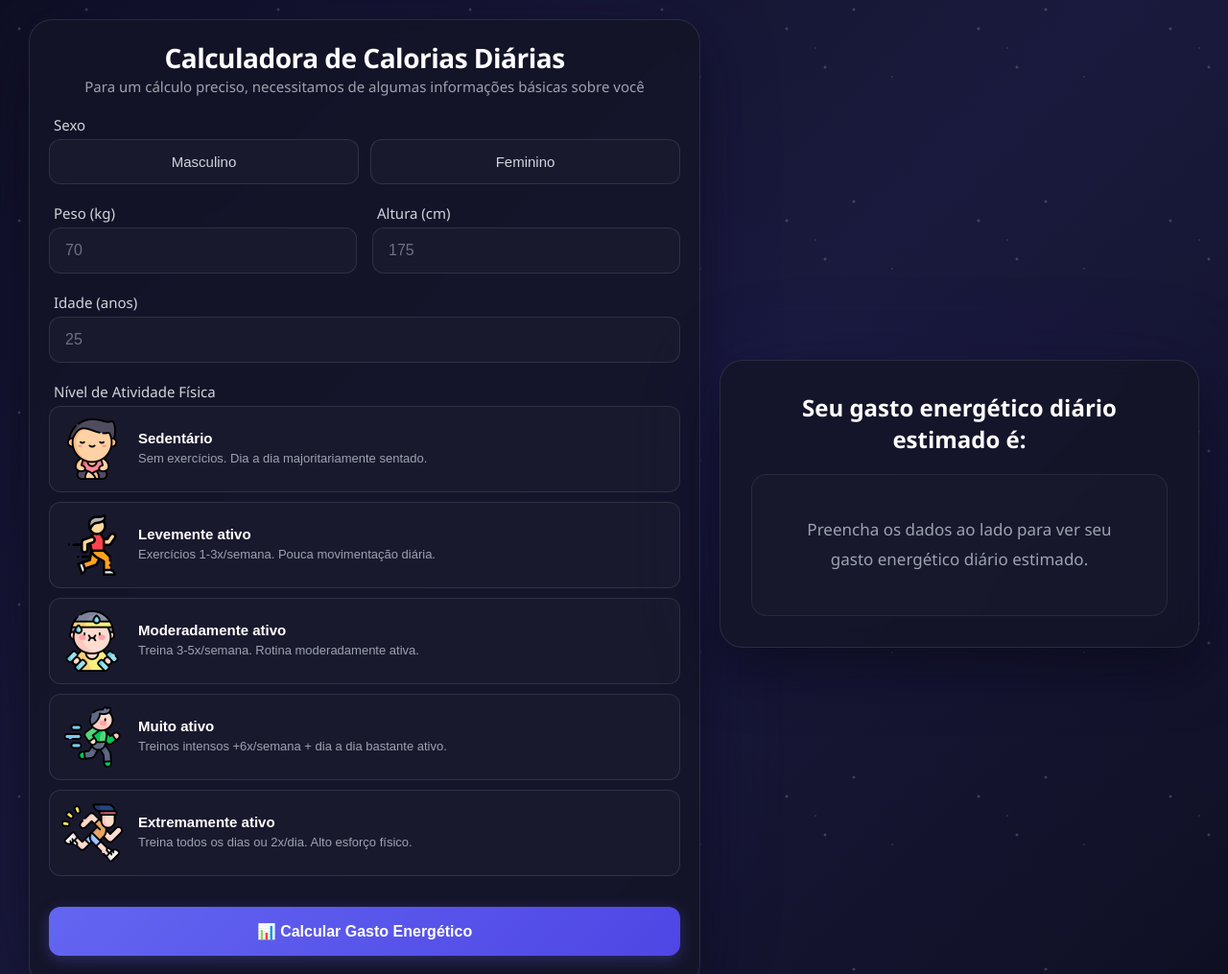
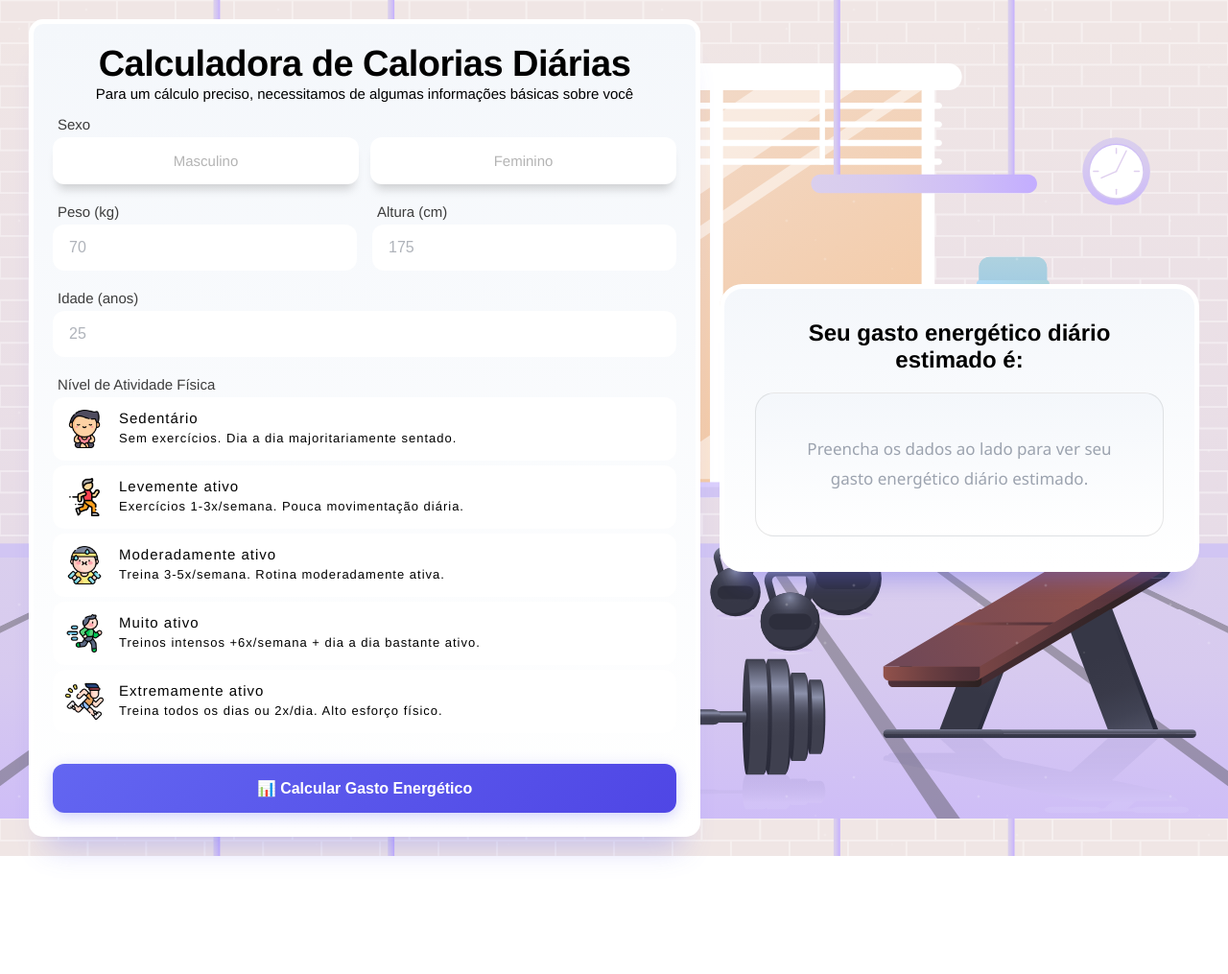
Before and after one commit to leocampelo-dev/Projeto_Calculadora_gasto_energ-tico, a plain HTML site: page index.html in a window 1280 px wide. Shown: the top 1015 px of the page at 96% size. After the commit the page ends 892 px from the top, so only its background shows below. Drawn offline with Linux system fonts and the light colour scheme.

Commit message:
reajuste de cores e estilizações dos botões

```diff
--- a/styles.css/components.css
+++ b/styles.css/components.css
@@ -5,28 +5,38 @@
     gap: 12px;
 }
 
+/* BOTÃO SEXO */
 .option-btn {
-    background: rgba(30, 30, 50, 0.6);
-    border: 1.5px solid rgba(255, 255, 255, 0.1);
     border-radius: 12px;
-    padding: 14px 16px;
-    color: #d1d5db;
+    padding: 14px 14px;
+    color: #3d3d3d62;
     font-size: 15px;
     font-weight: 500;
+    font-family:'Franklin Gothic Medium', 'Arial Narrow', Arial, sans-serif;
     cursor: pointer;
-    transition: all 0.3s ease;
+    box-shadow: rgba(0, 0, 0, 0.404) 0px 15px 10px -15px;
+    border: none;
     margin: 0;
+
+    background: white;
+    border: 2px solid transparent;
+    box-shadow: #7a7a7a52 0px 10px 10px -5px;
+    border-inline: 2px solid transparent;
 }
 
+/* BOTÃO SEXO AO PASSAR MOUSE*/
 .option-btn:hover {
-    border-color: rgba(255, 255, 255, 0.2);
-    background: rgba(30, 30, 50, 0.8);
+    border-color: rgba(0, 0, 0, 0.2);
+    border-radius: 12px;
+    transform: translateY(-2px);
 }
 
+/* BOTÃO ATIVO SEXO*/
 .option-btn.active {
-    background: rgba(99, 102, 241, 0.15);
-    border-color: #6366f1;
-    color: #ffffff;
+    background: var(--color-laranja);
+    color: #F8F9FD;
+    border:#00000041 1px solid;
+    border-radius: 12px;
 }
 
 /* BOTÕES DE ATIVIDADE FÍSICA */
@@ -34,16 +44,18 @@
 .activity-options {
     display: flex;
     flex-direction: column;
-    gap: 10px;
+    gap: 5px;
 }
 
 .activity-btn {
-    background: rgba(30, 30, 50, 0.6);
+    background: #ffffff;
     border: 1.5px solid rgba(255, 255, 255, 0.1);
     border-radius: 12px;
     padding: 12px;
-    color: #d1d5db;
+    color: #ffffff;
     font-size: 15px;
+    font-family: 'Franklin Gothic Medium', 'Arial Narrow', Arial, sans-serif;
+    letter-spacing: 1px;
     cursor: pointer;
     transition: all 0.3s ease;
     display: flex;
@@ -54,8 +66,9 @@
 }
 
 .activity-btn .icon {
-    font-size: 24px;
-    min-width: 32px;
+    font-size: 35px;
+    width: 40px;
+    height: 40px;
     display: flex;
     align-items: center;
     justify-content: center;
@@ -66,29 +79,31 @@
     flex-direction: column;
     gap: 4px;
     flex: 1;
+
 }
 
 .activity-btn strong {
-    color: #ffffff;
+    color: #030303;
     font-size: 15px;
-    font-weight: 600;
+    font-weight: 500;
 }
 
 .activity-btn small {
-    color: #9ca3af;
+    color: #000000;
     font-size: 13px;
     font-weight: 400;
     line-height: 1.4;
 }
 
 .activity-btn:hover {
-    border-color: rgba(255, 255, 255, 0.2);
-    background: rgba(30, 30, 50, 0.8);
+    border-color: rgba(0, 0, 0, 0.2);
+    background-color: var(--color-laranja);
 }
 
 .activity-btn.active {
-    background: rgba(99, 102, 241, 0.15);
-    border-color: #6366f1;
+    background: rgba(247, 145, 29, 0.795);
+    border-color: #00000041;
+    box-shadow: #00000042 0px 10px 10px -5px;
 }
 
 .activity-btn.active strong {
@@ -96,7 +111,7 @@
 }
 
 .activity-btn.active small {
-    color: #d1d5db;
+    color: #ffffff;
 }
 
 /* BOTÃO DE SUBMIT */
--- a/styles.css/global.css
+++ b/styles.css/global.css
@@ -23,6 +23,8 @@
 
   --radius-lg: 16px;
   --radius-md: 12px;
+
+  --color-laranja: rgba(247, 145, 29, 0.795);
 }
 
 /* BODY */
@@ -41,6 +43,10 @@ body {
     align-items: center;
     padding: 20px;
     position: relative;
+    background-image: url('../assets/Background_img/bg_gym.svg');
+    background-size: cover;
+    background-position: center;
+    background-attachment: fixed;
 }
 
 /* Efeito de estrelas no fundo */
--- a/styles.css/main.css
+++ b/styles.css/main.css
@@ -1,40 +1,40 @@
 /* CONTAINER PRINCIPAL */
 .calculator {
-    background: rgba(20, 20, 40, 0.85);
+    background: rgba(255, 255, 255, 0);
     backdrop-filter: blur(10px);
     border: 1px solid rgba(255, 255, 255, 0.1);
-    border-radius: 24px;
-    padding-top: 20px;
-    padding-right: 20px;
-    padding-left: 20px;
+    border-radius: 15px;
+    padding: 20px;
     flex: 1;
     max-width: 700px;
     box-shadow:
         0 20px 60px rgba(0, 0, 0, 0.5),
         0 0 100px rgba(79, 70, 229, 0.1);
+    background: linear-gradient(0deg, rgb(255, 255, 255) 0%, rgb(244, 247, 251) 100%);
+    border-radius: 15px;
+    border: 5px solid rgb(255, 255, 255);
+    box-shadow: #6365f150 0px 30px 30px -20px;
 }
 
 header {
     text-align: center;
-    margin-bottom: 20px;
+    margin-bottom: 15px;
 }
 
 header h1 {
-    color: #ffffff;
-    font-size: 28px;
-    font-weight: 600;
+    color: rgb(0, 0, 0);
+    font-size: 38px;
+    font-weight: 700;
+    font-family:'Franklin Gothic Medium', 'Arial Narrow', Arial, sans-serif;
     margin-bottom: 1px;
     letter-spacing: -0.5px;
 }
 
 header p {
-    color: #9ca3af;
+    color: #000000;
     font-size: 15px;
-    font-weight: 400;
-}
-
-.form-section {
-    margin-bottom: 32px;
+    font-weight: 500;
+    font-family:'Franklin Gothic Medium', 'Arial Narrow', Arial, sans-serif;
 }
 
 form {
@@ -44,10 +44,10 @@ form {
 }
 
 .form-label {
-    color: #d1d5db;
+    color: #3d3d3d;
     font-size: 15px;
     font-weight: 500;
-    font-family: 'Segoe UI', Tahoma, Geneva, Verdana, sans-serif;
+    font-family:'Franklin Gothic Medium', 'Arial Narrow', Arial, sans-serif;
     margin-bottom: 5px;
     display: block;
     margin-left: 5px;
@@ -61,11 +61,11 @@ form {
 }
 
 .input input {
-    background: rgba(30, 30, 50, 0.6);
+    color: #F8F9FD;;
     border: 1.5px solid rgba(255, 255, 255, 0.1);
     border-radius: 12px;
     padding: 14px 16px;
-    color: #ffffff;
+    color: #383838;
     font-size: 16px;
     transition: all 0.3s ease;
     outline: none;
@@ -73,12 +73,11 @@ form {
 }
 
 .input input::placeholder {
-    color: #6b7280;
+    color: #6b72808a;
 }
 
 .input input:focus {
     border-color: #6366f1;
-    background: rgba(30, 30, 50, 0.8);
     box-shadow: 0 0 0 3px rgba(99, 102, 241, 0.1);
 }
 
@@ -97,7 +96,7 @@ input[type="number"] {
     -moz-appearance: textfield;
 }
 
-    /* CARD DE RESULTADO SEPARADO */
+/* CARD DE RESULTADO SEPARADO */
 .result-card {
     background: rgba(20, 20, 40, 0.85);
     backdrop-filter: blur(10px);
@@ -108,26 +107,36 @@ input[type="number"] {
     max-width: 500px;
     min-height: 300px;
     box-shadow:
-        0 20px 60px rgba(0, 0, 0, 0.5),
-        0 0 100px rgba(79, 70, 229, 0.1);
+        0 10px 30px rgba(0, 0, 0, 0.5),
+        0 0px 100px rgba(79, 70, 229, 0.1);
     display: flex;
     flex-direction: column;
     position: sticky;
     top: 20px;
+
+
+    background: #F8F9FD;
+    background: linear-gradient(0deg, rgb(255, 255, 255) 0%, rgb(244, 247, 251) 100%);
+    border-radius: 24px;
+    border: 5px solid rgb(255, 255, 255);
+    box-shadow: #6365f154 0px 30px 20px -20px;
 }
 
 .result-card h2 {
-    color: #ffffff;
+    color: #000000;
     font-size: 24px;
     font-weight: 600;
+    font-family: 'Franklin Gothic Medium', 'Arial Narrow', Arial, sans-serif;
     margin-bottom: 20px;
     text-align: center;
 }
 
 .result-content {
-    background: rgba(30, 30, 50, 0.4);
-    border: 1.5px solid rgba(255, 255, 255, 0.08);
-    border-radius: 16px;
+    background: #F8F9FD;
+    background: linear-gradient(0deg, rgb(255, 255, 255) 0%, rgb(244, 247, 251) 100%);
+    border-radius: 24px;
+    border: 1.5px solid rgba(0, 0, 0, 0.096);
+    border-radius: 20px;
     padding: 32px 24px;
     text-align: center;
     flex: 1;
```
